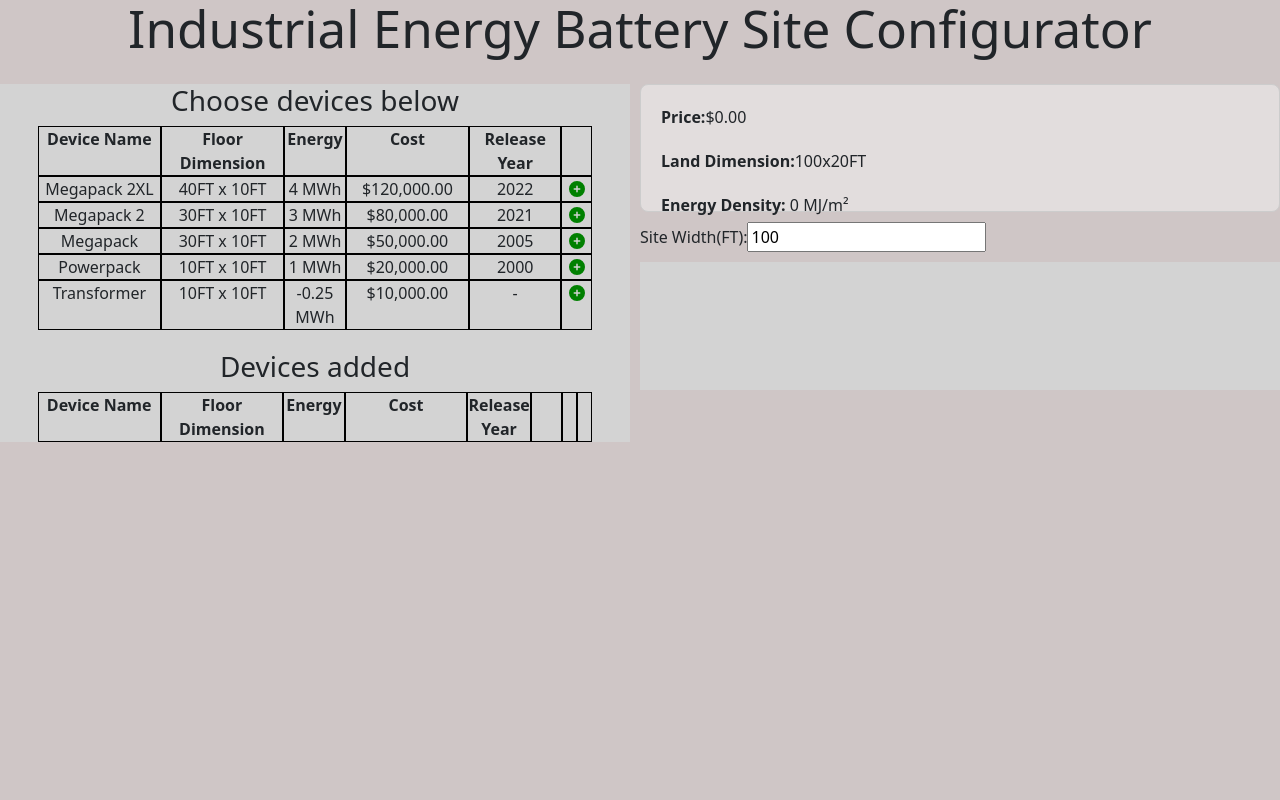
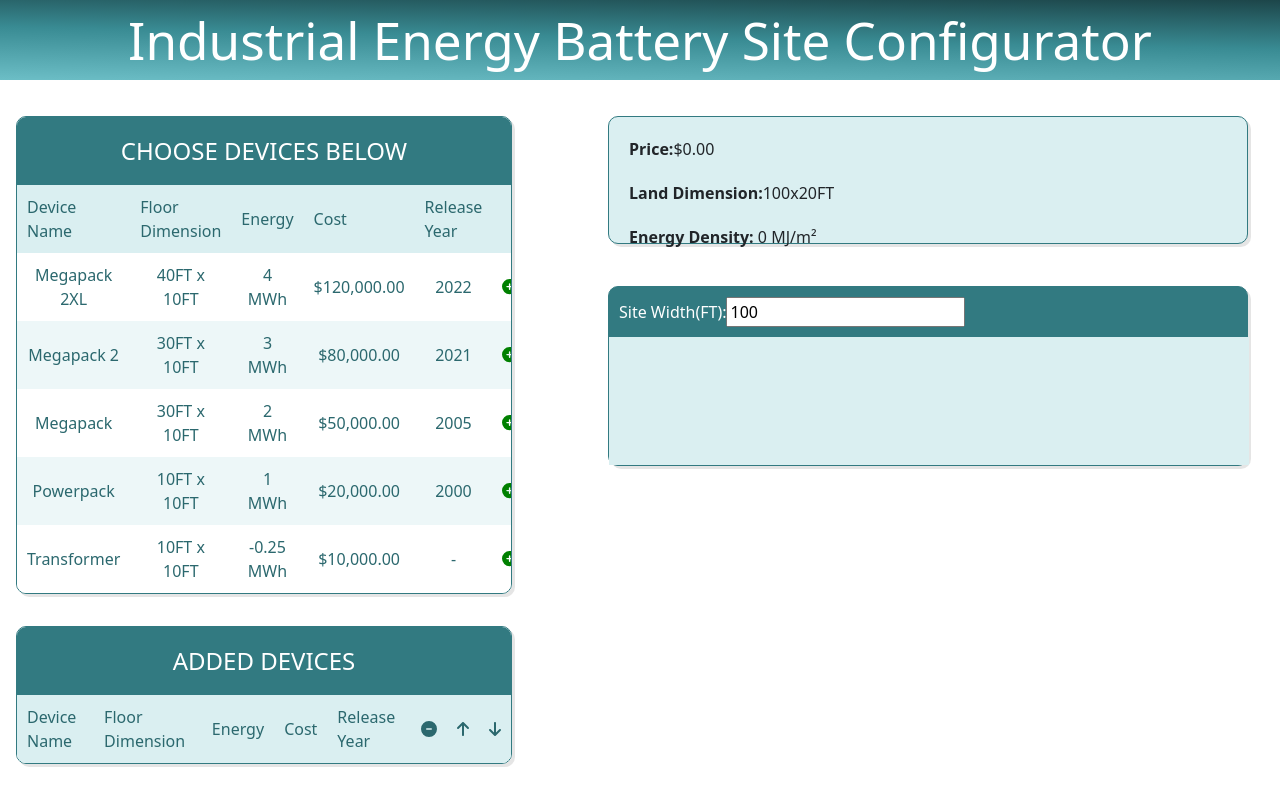
Before and after one commit to mingheli/energy-config, a React (Vite) app: page / in a window 1280 px wide. Built offline with nearby package versions, Linux system fonts and the light colour scheme.

Commit message:
css improvement

```diff
--- a/package.json
+++ b/package.json
@@ -44,6 +44,7 @@
     "jest": "^29.7.0",
     "jest-environment-jsdom": "^29.7.0",
     "react-bootstrap": "^2.10.4",
+    "sass": "^1.78.0",
     "typescript": "^5.5.4",
     "uuid": "^10.0.0",
     "vite": "^5.3.4"
--- a/src/App.css
+++ b/src/App.scss
@@ -1,3 +1,8 @@
+$baseColor: #398b93;
+$borderRadius: 10px;
+$imageBig: 100px;
+$imageSmall: 60px;
+$padding: 10px;
 :root {
   --full-width: 100;
 }
@@ -6,20 +11,35 @@
   flex-direction: column;
   width: 100vw;
   height: 100vh;
-  background-color: rgb(207, 198, 198);
+  background-color: lighten($baseColor, 80%);
 }
 h1 {
-  align-self: center;
+  color: white;
+  text-align:center;
+  margin:0;
+  font-size: 3em;
 }
+.site-header {
+  background: linear-gradient(181deg, darken($baseColor, 20%) 0%, $baseColor 48%, lighten($baseColor, 20%) 100%);
+  background-repeat: no-repeat;
+  background-size: cover;
+  background-position: center;
+  height: 10%;
+  display: flex;
+  justify-content: center;
+  align-items: center;
+}
+
+
+
 .panel {
   margin-top: 20px;
   display: flex;
-  gap: 10px;
+  gap: 5em
 }
 .left-section {
   height: auto;
-  width: 50vw;
-  background-color: lightgrey;
+  width: auto;
   display: flex;
   flex-direction: column;
   align-items: center;
@@ -28,52 +48,9 @@
   display: flex;
   flex-direction: column;
   gap: 10px;
-}
-.left-top {
-  display: flex;
-  gap: 25px;
-  margin-top: 20px;
-  margin-bottom: 20px;
-  flex-wrap: wrap;
-}
-.left-top select {
-  padding: 7px 10px;
-  border: none;
-  border-radius: 5px;
-}
-.left-top input {
-  padding: 5px 10px;
-  border: none;
-  border-radius: 5px;
-}
-.left-middle {
-  display: grid;
-  grid-template-columns: 2fr 2fr 1fr 2fr 1.5fr 0.5fr;
-  margin: 0 20px;
-  width: 88%;
-  margin-bottom: 20px;
-}
-.left-bottom {
-  display: grid;
-  grid-template-columns: 2fr 2fr 1fr 2fr 1fr 0.5fr 0.25fr 0.25fr;
-  margin: 0 20px;
-  width: 88%;
-}
-.header-row {
-  display: contents;
-}
-.header-cell {
-  border: 1px solid black;
-  text-align: center;
-  font-weight: 600;
-}
-.data-row {
-  display: contents;
-}
-.data-cell {
-  border: 1px solid black;
-  text-align: center;
-}
+  margin-top: 1em;
+ }
+
 .plus {
   color: green;
 }
@@ -96,13 +73,14 @@
   display: flex;
   justify-content: space-between;
   padding: 20px;
-  border: 1px solid #ccc;
-  border-radius: 8px;
-  background-color: #e2dddd;
+  background-color: lighten($baseColor, 50%);
   grid-area: data;
   width: 50vw;
-
   height: 10vw;
+  margin-right: 2em;
+  border: 1px solid darken($baseColor, 5%);
+  border-radius: $borderRadius;
+  box-shadow: 3px 3px 0 rgba(0,0,0,0.1);
 }
 
 .data-left,
@@ -131,13 +109,27 @@
 .data-right strong {
   font-weight: bold;
 }
+.config-width-height {
+  margin-top: 2em;
+   background-color: darken($baseColor, 5%);
+   color: white;
+   font-size: 1em;
+   width: calc(50vw * var(--full-width) / 100);
+   border: 1px solid darken($baseColor, 5%);
+   border-radius: $borderRadius;
+   box-shadow: 3px 3px 0 rgba(0,0,0,0.1);
+}
+label {
+  padding: $padding;
+}
 .display-section {
   width: calc(50vw * var(--full-width) / 100);
   height: 10vw;
   align-self: center;
   display: flex;
   flex-wrap: wrap;
-  background-color: lightgrey;
+  background-color: lighten($baseColor, 50%);
+  margin-right: 2em;
 }
 .brick {
   height: 40%;
@@ -152,23 +144,27 @@
 }
 .mega2xl {
   width: calc(40 / var(--full-width) * 100%);
-  background-color: rgb(5, 50, 65);
+   background: linear-gradient(135deg, $baseColor, mix($baseColor, rgb(175, 5, 5), 50%));
 }
 .mega2 {
   width: calc(30 / var(--full-width) * 100%);
-  background-color: red;
+   background: linear-gradient(135deg, $baseColor, mix($baseColor, rgb(45, 19, 87), 50%));
+
 }
 .mega {
   width: calc(30 / var(--full-width) * 100%);
-  background-color: rgb(52, 52, 3);
+  background: linear-gradient(135deg, $baseColor, mix($baseColor, rgb(240, 6, 240), 50%));
+
 }
 .power {
   width: calc(10 / var(--full-width) * 100%);
-  background-color: green;
+   background: linear-gradient(135deg, $baseColor, mix($baseColor, rgb(243, 242, 244), 50%));
+
 }
 .transform {
   width: calc(10 / var(--full-width) * 100%);
-  background-color: purple;
+  background: linear-gradient(135deg, $baseColor, mix($baseColor, rgb(250, 250, 19), 50%));
+
 }
 .highlight {
   font-weight: 600;
--- a/src/App.tsx
+++ b/src/App.tsx
@@ -2,12 +2,12 @@
 import { v4 as uuidv4 } from 'uuid';
 import ResetConfirmModal from "./components/ResetConfirmModal";
 import WarningInfoModal from "./components/WarningInfoModal";
-import SearchResult from './components/SearchResult';
+import ChooseDevices from './components/ChooseDevices';
 import AddedDevices from "./components/AddedDevices";
 import { Device, initialDeviceState } from './types/commonTypes';
 import { data } from './data/data';
 import { formatPrice } from './utils/commonUtils';
-import "./App.css";
+import "./App.scss";
 
 
 const App: React.FC = () => {
@@ -169,15 +169,13 @@
       <ResetConfirmModal showModal={showResetModal} onConfirm={handleModalConfirm} onCancel={handleModalCancel} />
       <WarningInfoModal showModal={showFullModal} onClose={handleFullClose} text="You have no more space, please adjust before adding more devices" />
       <WarningInfoModal showModal={showTransformerModal} onClose={handleNeedTransformerClose} text="Every 4 batteries need a transformer." />
+      <header className="site-header">
         <h1>Industrial Energy Battery Site Configurator</h1>
+      </header>
+
       <div className="panel">
         <div className="left-section">
-          <h3> Choose devices below</h3>
-          <div className="left-middle">
-            <SearchResult devices={data.devices} onPlus={handlePlus} />
-          </div>
-          <h3> Devices added</h3>
-          <div className="left-bottom">
+          <ChooseDevices devices={data.devices} onPlus={handlePlus} />
           <AddedDevices addedDevices={addedDevices}
             onMinus={handleMinus}
             onMoveDown={handleMoveDown}
@@ -185,7 +183,6 @@
             onSelectDevice={handleSelectDevice}
             currentDevice={currentDevice}
           />
-          </div>
         </div>
         <div className="right-section">
           <div className="data-section">
@@ -202,12 +199,11 @@
               </ul>
             </div>
           </div>
-          <div>
+          <div className="config-width-height">
             <label>
               Site Width(FT):
               <input type="number" value={fullWidth} onChange={handleFullWidthChange} />
             </label>
-          </div>
             <div className="display-section" ref={displaySectionRef}>
               {addedDevices.map((device, index) =>
                 <div
@@ -220,6 +216,7 @@
             </div>
           </div>
         </div>
+      </div>
     </div >
   );
 };
--- a/src/components/AddedDevices.tsx
+++ b/src/components/AddedDevices.tsx
@@ -3,46 +3,45 @@
 import { faMinusCircle, faArrowUp, faArrowDown } from "@fortawesome/free-solid-svg-icons";
 import { AddedDevicesProps, Device } from "../types/commonTypes";
 import { formatPrice } from '../utils/commonUtils';
+import "./ConfigTable.scss";
 
 const AddedDevices: React.FC<AddedDevicesProps> = ({ addedDevices, onMinus, onMoveUp, onMoveDown, onSelectDevice, currentDevice }) => {
     if (!addedDevices) {
         return <div>No devices available</div>;
     }
     return (
-        <>
 
-            <div className="header-row" onClick={() => onSelectDevice({
-                id: "",
-                name: '',
-                floorDimension: '',
-                energy: '',
-                cost: '',
-                cssName: '',
-                releaseDate: '',
-                type: ''
-            })}>
-                <div className="header-cell">Device Name</div>
-                <div className="header-cell">Floor Dimension</div>
-                <div className="header-cell">Energy</div>
-                <div className="header-cell">Cost</div>
-                <div className="header-cell">Release Year</div>
-                <div className="header-cell"></div>
-                <div className="header-cell"></div>
-                <div className="header-cell"></div>
-            </div>
-            {addedDevices.map((device, index) => (
-                <div className={`data-row ${currentDevice?.id === device.id ? "highlight" : ""}`} key={index} onClick={() => onSelectDevice(device)}>
-                    <div className="data-cell">{device.name}</div>
-                    <div className="data-cell">{device.floorDimension}</div>
-                    <div className="data-cell">{`${device.energy} MWh`}</div>
-                    <div className="data-cell">{formatPrice((device.cost))}</div>
-                    <div className="data-cell">{device.releaseDate}</div>
-                    <div className="data-cell" onClick={() => onMinus(device, index)}><FontAwesomeIcon icon={faMinusCircle} className="minus" /></div>
-                    <div className="data-cell" onClick={() => onMoveUp(device, index)}>{index > 0 && <FontAwesomeIcon icon={faArrowUp} className="moveup" />}</div>
-                    <div className="data-cell" onClick={() => onMoveDown(device, index)}>{index < addedDevices.length - 1 && <FontAwesomeIcon icon={faArrowDown} className="movedown" />}</div>
-                </div>
-            ))}
-        </>
+        <div className="table-choose-devices">
+            <div className="header">Added Devices</div>
+            <table>
+                <tr>
+                    <th className="header-cell">Device Name</th>
+                    <th className="header-cell">Floor Dimension</th>
+                    <th className="header-cell">Energy</th>
+                    <th className="header-cell">Cost</th>
+                    <th className="header-cell">Release Year</th>
+                    <th className="header-cell"><FontAwesomeIcon icon={faMinusCircle} /></th>
+                    <th className="header-cell"><FontAwesomeIcon icon={faArrowUp} /></th>
+                    <th className="header-cell"><FontAwesomeIcon icon={faArrowDown} /></th>
+                </tr>
+
+                {addedDevices.map((device, index) => (
+                    <tr className={`${currentDevice?.id === device.id ? "highlight" : ""}`} key={index} onClick={() => onSelectDevice(device)}>
+                        <td className="data-cell">{device.name}</td>
+                        <td className="data-cell">{device.floorDimension}</td>
+                        <td className="data-cell">{`${device.energy} MWh`}</td>
+                        <td className="data-cell">{formatPrice((device.cost))}</td>
+                        <td className="data-cell">{device.releaseDate}</td>
+                        <td className="data-cell" onClick={() => onMinus(device, index)}><FontAwesomeIcon icon={faMinusCircle} className="minus" /></td>
+                        <td className="data-cell" onClick={() => onMoveUp(device, index)}>{index > 0 && <FontAwesomeIcon icon={faArrowUp} className="moveup" />}</td>
+                        <td className="data-cell" onClick={() => onMoveDown(device, index)}>{index < addedDevices.length - 1 && <FontAwesomeIcon icon={faArrowDown} className="movedown" />}</td>
+                    </tr>
+                ))}
+
+            </table>
+        </div>
+
+
     )
 }
 export default AddedDevices;
--- /dev/null
+++ b/src/components/ChooseDevices.tsx
@@ -0,0 +1,43 @@
+import React from 'react';
+import { FontAwesomeIcon } from '@fortawesome/react-fontawesome';
+import { faPlusCircle } from "@fortawesome/free-solid-svg-icons";
+import { formatPrice } from '../utils/commonUtils';
+import { Device } from '../types/commonTypes';
+import "./ConfigTable.scss";
+
+interface ChooseDevicesProps {
+    devices: Device[];
+    onPlus: (device: Device) => void;
+}
+
+const ChooseDevices: React.FC<ChooseDevicesProps> = ({ devices, onPlus }) => {
+    return (
+        <div className="table-added-devices">
+            <div className="header">Choose devices below</div>
+            <table>
+                <tr>
+                    <th className="header-cell">Device Name</th>
+                    <th className="header-cell">Floor Dimension</th>
+                    <th className="header-cell">Energy</th>
+                    <th className="header-cell">Cost</th>
+                    <th className="header-cell">Release Year</th>
+                    <th className="header-cell"></th>
+                </tr>
+                {devices.map((device, index) => (
+                    <tr key={index}>
+                        <td className="data-cell">{device.name}</td>
+                        <td className="data-cell">{device.floorDimension}</td>
+                        <td className="data-cell">{`${device.energy} MWh`}</td>
+                        <td className="data-cell">{formatPrice(device.cost)}</td>
+                        <td className="data-cell">{device.releaseDate}</td>
+                        <td className="data-cell" onClick={() => onPlus(device)}>
+                            <FontAwesomeIcon icon={faPlusCircle} className="plus" />
+                        </td>
+                    </tr>
+                ))}
+            </table>
+        </div>
+    );
+};
+
+export default ChooseDevices;
--- /dev/null
+++ b/src/components/ConfigTable.scss
@@ -0,0 +1,177 @@
+$baseColor: #398b93;
+$borderRadius: 10px;
+$imageBig: 100px;
+$imageSmall: 60px;
+$padding: 10px;
+
+.header {
+   background-color: darken($baseColor, 5%);
+   color: white;
+   font-size: 1.5em;
+   padding: 1rem;
+   text-align: center;
+   text-transform: uppercase;
+   white-space: nowrap;
+}
+
+.table-added-devices,
+.table-choose-devices {
+   border: 1px solid darken($baseColor, 5%);
+   border-radius: $borderRadius;
+   box-shadow: 3px 3px 0 rgba(0,0,0,0.1);
+   max-width: calc(100% - 2em);
+   margin: 1em auto;
+   overflow: hidden;
+   min-width: 300px;
+}
+
+
+table {
+  width: 100%;
+  td,
+  th {
+    color: darken($baseColor, 10%);
+    padding: $padding;
+  }
+
+  td {
+    text-align: center;
+    vertical-align: middle;
+
+    &:last-child {
+      font-size: 0.95em;
+      line-height: 1.4;
+      text-align: left;
+    }
+  }
+
+  th {
+    background-color: lighten($baseColor, 50%);
+    font-weight: 300;
+  }
+
+  tr {
+    &:nth-child(2n) {
+      background-color: white;
+    }
+    &:nth-child(2n + 1) {
+      background-color: lighten($baseColor, 55%);
+    }
+  }
+}
+
+// @media screen and (max-width: 700px) {
+//   table,
+//   tr,
+//   td {
+//     display: block;
+//   }
+
+//   td {
+//     &:first-child {
+//       position: absolute;
+//       top: 50%;
+//       transform: translateY(-50%);
+//       width: $imageBig;
+//     }
+
+//     &:not(:first-child) {
+//       clear: both;
+//       margin-left: $imageBig;
+//       padding: 4px 20px 4px 90px;
+//       position: relative;
+//       text-align: left;
+
+//       &:before {
+//         color: lighten($baseColor, 30%);
+//         content: "";
+//         display: block;
+//         left: 0;
+//         position: absolute;
+//       }
+//     }
+
+//     &:nth-child(2):before {
+//       content: "Name:";
+//     }
+//     &:nth-child(3):before {
+//       content: "Email:";
+//     }
+//     &:nth-child(4):before {
+//       content: "Phone:";
+//     }
+//     &:nth-child(5):before {
+//       content: "Comments:";
+//     }
+//   }
+
+//   tr {
+//     padding: $padding 0;
+//     position: relative;
+//     &:first-child {
+//       display: none;
+//     }
+//   }
+// }
+
+// @media screen and (max-width: 500px) {
+//   .header {
+//     background-color: transparent;
+//     color: lighten($baseColor, 60%);
+//     font-size: 2em;
+//     font-weight: 700;
+//     padding: 0;
+//     text-shadow: 2px 2px 0 rgba(0, 0, 0, 0.1);
+//   }
+
+//   img {
+//     border: 3px solid;
+//     border-color: lighten($baseColor, 50%);
+//     height: $imageBig;
+//     margin: 0.5rem 0;
+//     width: $imageBig;
+//   }
+
+//   td {
+//     &:first-child {
+//       background-color: lighten($baseColor, 45%);
+//       border-bottom: 1px solid lighten($baseColor, 30%);
+//       border-radius: $borderRadius $borderRadius 0 0;
+//       position: relative;
+//       top: 0;
+//       transform: translateY(0);
+//       width: 100%;
+//     }
+
+//     &:not(:first-child) {
+//       margin: 0;
+//       padding: 5px 1em;
+//       width: 100%;
+
+//       &:before {
+//         font-size: 0.8em;
+//         padding-top: 0.3em;
+//         position: relative;
+//       }
+//     }
+
+//     &:last-child {
+//       padding-bottom: 1rem !important;
+//     }
+//   }
+
+//   tr {
+//     background-color: white !important;
+//     border: 1px solid lighten($baseColor, 20%);
+//     border-radius: $borderRadius;
+//     box-shadow: 2px 2px 0 rgba(0, 0, 0, 0.1);
+//     margin: 0.5rem 0;
+//     padding: 0;
+//   }
+
+//   .table-users {
+//     border: none;
+//     box-shadow: none;
+//     overflow: visible;
+//   }
+//}
--- a/src/components/SearchResult.tsx
+++ /dev/null
@@ -1,39 +0,0 @@
-import React from 'react';
-import { FontAwesomeIcon } from '@fortawesome/react-fontawesome';
-import { faPlusCircle } from "@fortawesome/free-solid-svg-icons";
-import { formatPrice } from '../utils/commonUtils';
-import { Device } from '../types/commonTypes';
-
-interface SearchResultProps {
-    devices: Device[];
-    onPlus: (device: Device) => void;
-}
-
-const SearchResult: React.FC<SearchResultProps> = ({ devices, onPlus }) => {
-    return (
-        <>
-            <div className="header-row">
-                <div className="header-cell">Device Name</div>
-                <div className="header-cell">Floor Dimension</div>
-                <div className="header-cell">Energy</div>
-                <div className="header-cell">Cost</div>
-                <div className="header-cell">Release Year</div>
-                <div className="header-cell"></div>
-            </div>
-            {devices.map((device, index) => (
-                <div className="data-row" key={index}>
-                    <div className="data-cell">{device.name}</div>
-                    <div className="data-cell">{device.floorDimension}</div>
-                    <div className="data-cell">{`${device.energy} MWh`}</div>
-                    <div className="data-cell">{formatPrice(device.cost)}</div>
-                    <div className="data-cell">{device.releaseDate}</div>
-                    <div className="data-cell" onClick={() => onPlus(device)}>
-                        <FontAwesomeIcon icon={faPlusCircle} className="plus" />
-                    </div>
-                </div>
-            ))}
-        </>
-    );
-};
-
-export default SearchResult;
```
Also changed, not shown: public/assets/header.png (added), 1 other file (tests, documents, lock files or other folders). Lines whose indentation alone changed are shown as unchanged.
